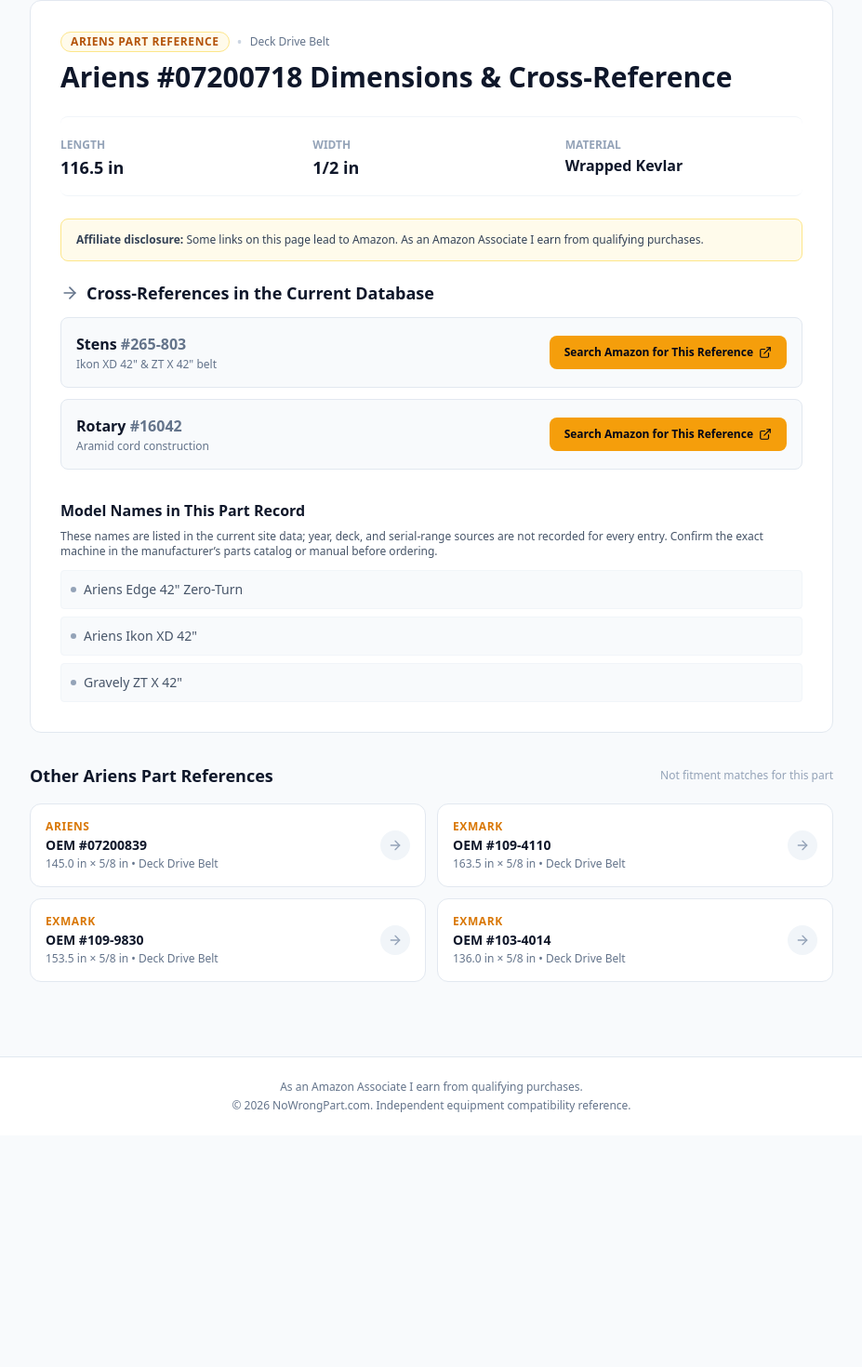
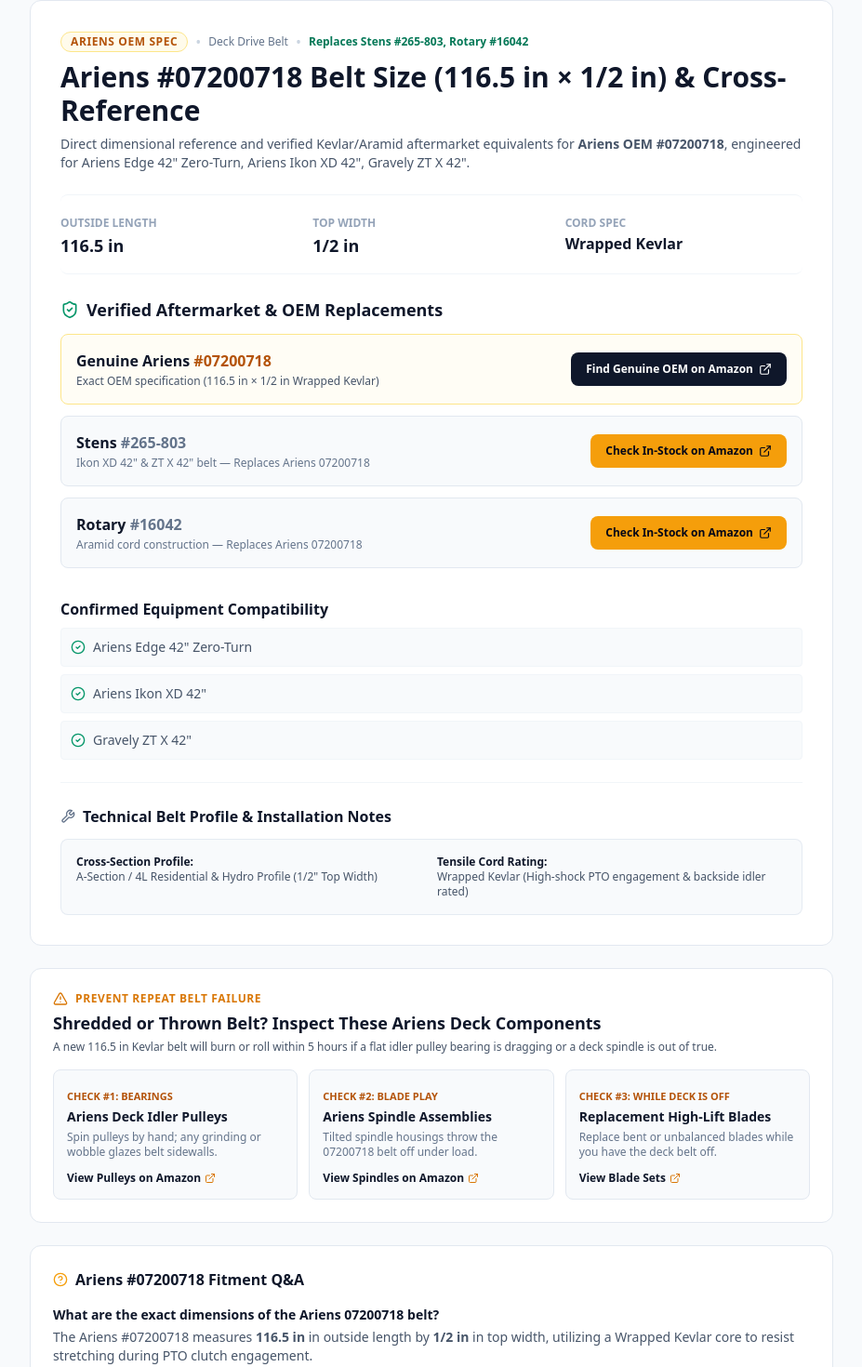
Before and after one commit to waylonahosfg-prog/Nowrongpart, a Next.js app: page /parts/ariens-07200718 in a window 1280 px wide. Shown: the part 119-1589 px from the top of the page at 93% size, without its empty margins (176-1103 px from the left). Before the commit the page ends 1340 px from the top, so only its background shows below. Built offline with nearby package versions, Linux system fonts and the light colour scheme.

Commit message:
Update page.tsx

```diff
--- a/src/app/parts/[slug]/page.tsx
+++ b/src/app/parts/[slug]/page.tsx
@@ -2,18 +2,21 @@
 import modelsData from "@/data/models.json";
 import { notFound } from "next/navigation";
 import Link from "next/link";
-import AffiliateDisclosure from "@/components/AffiliateDisclosure";
 import {
   ExternalLink,
+  CheckCircle2,
+  ShieldCheck,
   ArrowLeft,
   ArrowRight,
   ChevronRight,
   Home,
   Tractor,
+  Wrench,
+  HelpCircle,
+  AlertTriangle,
 } from "lucide-react";
 import type { Metadata } from "next";
 import { PartRecord, ModelHubRecord } from "@/types/part";
-import { SITE_URL } from "@/lib/site";
 
 export async function generateStaticParams() {
   const parts: PartRecord[] = partsData;
@@ -31,16 +34,17 @@
   const part = (partsData as PartRecord[]).find((p) => p.slug === slug);
   if (!part) return { title: "Part Not Found" };
 
+  const primaryCross = part.crossReferences[0]
+    ? `${part.crossReferences[0].brand} ${part.crossReferences[0].partNumber}`
+    : "Aftermarket";
+
   return {
-    title: `${part.oemBrand} ${part.oemPartNumber} Cross-References & Measurements | NoWrongPart`,
-    description: `Listed measurements (${part.specs.length} x ${part.specs.width}) and current cross-references for ${part.oemBrand} part #${part.oemPartNumber} (${part.partType}). Verify fitment against the exact machine and parts manual before ordering.`,
-    alternates: {
-      canonical: `/parts/${part.slug}`,
-    },
+    title: `${part.oemBrand} ${part.oemPartNumber} Belt Size (${part.specs.length} x ${part.specs.width}) & ${primaryCross} Cross | NoWrongPart`,
+    description: `Exact dimensions for ${part.oemBrand} #${part.oemPartNumber}: ${part.specs.length} long x ${part.specs.width} wide (${part.specs.material}). Direct cross-reference to ${part.crossReferences.map((c) => `${c.brand} ${c.partNumber}`).join(", ")}.`,
     openGraph: {
-      title: `${part.oemBrand} #${part.oemPartNumber} ${part.partType} Specs`,
-      description: `Current database cross-references and listed measurements for ${part.oemBrand} ${part.oemPartNumber}.`,
-      url: `${SITE_URL}/parts/${part.slug}`,
+      title: `${part.oemBrand} #${part.oemPartNumber} (${part.specs.length} x ${part.specs.width}) Spec Sheet`,
+      description: `Verified aftermarket cross-references and exact dimensions for ${part.oemBrand} ${part.oemPartNumber}.`,
+      url: `https://nowrongpart.com/parts/${part.slug}`,
       siteName: "NoWrongPart",
       type: "website",
     },
@@ -59,14 +63,14 @@
 
   if (!part) return notFound();
 
-  // Only link mower records that explicitly reference this part as a deck or pump belt.
   const matchingMowerHubs = allModels.filter(
     (m) =>
       m.deckBeltSlug === part.slug ||
-      m.pumpBeltSlug === part.slug
+      m.pumpBeltSlug === part.slug ||
+      m.brand.toLowerCase() === part.oemBrand.toLowerCase()
   );
 
-  // Sibling parts from the same brand
+  // Also find belts with similar length/width for dimensional cross-linking
   let relatedParts = allParts.filter(
     (p) => p.oemBrand.toLowerCase() === part.oemBrand.toLowerCase() && p.slug !== part.slug
   );
@@ -83,13 +87,20 @@
     relatedParts = relatedParts.slice(0, 4);
   }
 
-  const baseUrl = SITE_URL;
+  const baseUrl = "https://nowrongpart.com";
+  const crossListText = part.crossReferences
+    .map((c) => `${c.brand} #${c.partNumber}`)
+    .join(", ");
+  const primaryModel = part.compatibleModels[0] || `${part.oemBrand} Mower`;
+  const beltSectionProfile = part.specs.width.includes("5/8")
+    ? "B-Section / 5L Commercial Profile (21/32\" Top Width)"
+    : "A-Section / 4L Residential & Hydro Profile (1/2\" Top Width)";
 
   const productJsonLd = {
     "@context": "https://schema.org",
     "@type": "Product",
-    "name": `${part.oemBrand} OEM #${part.oemPartNumber} ${part.partType}`,
-    "description": `Part reference and cross-reference information currently listed for ${part.oemBrand} ${part.oemPartNumber}.`,
+    "name": `${part.oemBrand} OEM #${part.oemPartNumber} ${part.partType} (${part.specs.length} x ${part.specs.width})`,
+    "description": `OEM technical specifications (${part.specs.length} x ${part.specs.width}) and aftermarket equivalents (${crossListText}) for ${part.oemBrand} ${part.oemPartNumber}.`,
     "brand": {
       "@type": "Brand",
       "name": part.oemBrand,
@@ -124,6 +135,37 @@
     ],
   };
 
+  const faqJsonLd = {
+    "@context": "https://schema.org",
+    "@type": "FAQPage",
+    "mainEntity": [
+      {
+        "@type": "Question",
+        "name": `What are the exact dimensions of the ${part.oemBrand} ${part.oemPartNumber} belt?`,
+        "acceptedAnswer": {
+          "@type": "Answer",
+          "text": `The ${part.oemBrand} OEM #${part.oemPartNumber} ${part.partType.toLowerCase()} measures ${part.specs.length} in outside length and ${part.specs.width} in top width, constructed with ${part.specs.material}.`,
+        },
+      },
+      {
+        "@type": "Question",
+        "name": `What aftermarket belt replaces ${part.oemBrand} ${part.oemPartNumber}?`,
+        "acceptedAnswer": {
+          "@type": "Answer",
+          "text": `Verified direct aftermarket cross-references for ${part.oemBrand} ${part.oemPartNumber} include ${crossListText}.`,
+        },
+      },
+      {
+        "@type": "Question",
+        "name": `What models fit the ${part.oemBrand} ${part.oemPartNumber}?`,
+        "acceptedAnswer": {
+          "@type": "Answer",
+          "text": `This ${part.specs.length} x ${part.specs.width} belt is confirmed to fit: ${part.compatibleModels.join(", ")}.`,
+        },
+      },
+    ],
+  };
+
   return (
     <div className="min-h-screen bg-slate-50 text-slate-900 flex flex-col justify-between font-sans">
       <script
@@ -133,6 +175,10 @@
       <script
         type="application/ld+json"
         dangerouslySetInnerHTML={{ __html: JSON.stringify(breadcrumbJsonLd) }}
+      />
+      <script
+        type="application/ld+json"
+        dangerouslySetInnerHTML={{ __html: JSON.stringify(faqJsonLd) }}
       />
 
       <header className="border-b border-slate-200 bg-white sticky top-0 z-10 shadow-xs">
@@ -172,40 +218,70 @@
 
         {/* Core Technical Specification Card */}
         <div className="bg-white border border-slate-200 rounded-xl p-6 sm:p-8 shadow-xs">
-          <div className="flex items-center gap-2">
+          <div className="flex flex-wrap items-center gap-2">
             <span className="px-2.5 py-0.5 rounded-full text-xs font-bold uppercase tracking-wider bg-amber-50 text-amber-700 border border-amber-200">
-              {part.oemBrand} Part Reference
+              {part.oemBrand} OEM Spec
             </span>
             <span className="text-slate-300">•</span>
             <span className="text-xs font-medium text-slate-500">{part.partType}</span>
+            <span className="text-slate-300">•</span>
+            <span className="text-xs font-semibold text-emerald-700">
+              Replaces {crossListText}
+            </span>
           </div>
 
           <h1 className="text-2xl sm:text-3xl font-extrabold text-slate-900 mt-2">
-            {part.oemBrand} #{part.oemPartNumber} Dimensions & Cross-Reference
+            {part.oemBrand} #{part.oemPartNumber} Belt Size ({part.specs.length} × {part.specs.width}) & Cross-Reference
           </h1>
+
+          <p className="text-xs sm:text-sm text-slate-600 mt-2 leading-relaxed">
+            Direct dimensional reference and verified Kevlar/Aramid aftermarket equivalents for <strong>{part.oemBrand} OEM #{part.oemPartNumber}</strong>, engineered for {part.compatibleModels.join(", ")}.
+          </p>
 
           <div className="grid grid-cols-3 gap-2 sm:gap-4 border-y border-slate-100 py-4 my-6 text-center sm:text-left bg-slate-50/60 rounded-lg sm:bg-transparent">
             <div>
-              <span className="text-[11px] sm:text-xs font-semibold text-slate-400 uppercase">Length</span>
+              <span className="text-[11px] sm:text-xs font-semibold text-slate-400 uppercase">Outside Length</span>
               <p className="font-bold text-slate-900 text-sm sm:text-lg">{part.specs.length}</p>
             </div>
             <div>
-              <span className="text-[11px] sm:text-xs font-semibold text-slate-400 uppercase">Width</span>
+              <span className="text-[11px] sm:text-xs font-semibold text-slate-400 uppercase">Top Width</span>
               <p className="font-bold text-slate-900 text-sm sm:text-lg">{part.specs.width}</p>
             </div>
             <div>
-              <span className="text-[11px] sm:text-xs font-semibold text-slate-400 uppercase">Material</span>
+              <span className="text-[11px] sm:text-xs font-semibold text-slate-400 uppercase">Cord Spec</span>
               <p className="font-bold text-slate-900 text-xs sm:text-base truncate">{part.specs.material}</p>
             </div>
           </div>
 
-          <AffiliateDisclosure />
           <h2 className="text-base sm:text-lg font-bold text-slate-900 mb-3 flex items-center gap-2">
-            <ArrowRight className="h-5 w-5 text-slate-500" />
-            Cross-References in the Current Database
+            <ShieldCheck className="h-5 w-5 text-emerald-600" />
+            Verified Aftermarket & OEM Replacements
           </h2>
 
           <div className="space-y-3 mb-8">
+            {/* Direct OEM Option */}
+            <div className="flex flex-col sm:flex-row sm:items-center justify-between p-4 bg-amber-50/50 border border-amber-200 rounded-lg gap-3">
+              <div>
+                <div className="font-bold text-slate-900 text-base">
+                  Genuine {part.oemBrand} <span className="text-amber-700">#{part.oemPartNumber}</span>
+                </div>
+                <div className="text-xs text-slate-600 mt-0.5">
+                  Exact OEM specification ({part.specs.length} × {part.specs.width} {part.specs.material})
+                </div>
+              </div>
+
+              <a
+                href={`/api/out?q=${encodeURIComponent(`${part.oemBrand} ${part.oemPartNumber} belt`)}`}
+                target="_blank"
+                rel="noopener noreferrer"
+                className="inline-flex items-center justify-center gap-1.5 px-4 py-2.5 bg-slate-900 hover:bg-slate-800 text-white text-xs font-bold rounded-lg shadow-xs transition active:scale-95"
+              >
+                Find Genuine OEM on Amazon
+                <ExternalLink className="h-3.5 w-3.5" />
+              </a>
+            </div>
+
+            {/* Aftermarket Crosses */}
             {part.crossReferences.map((cross, idx) => (
               <div
                 key={idx}
@@ -215,45 +291,161 @@
                   <div className="font-bold text-slate-900 text-base">
                     {cross.brand} <span className="text-slate-500">#{cross.partNumber}</span>
                   </div>
-                  <div className="text-xs text-slate-500 mt-0.5">{cross.notes}</div>
+                  <div className="text-xs text-slate-500 mt-0.5">{cross.notes} — Replaces {part.oemBrand} {part.oemPartNumber}</div>
                 </div>
 
                 <a
                   href={`/api/out?q=${encodeURIComponent(`${cross.brand} ${cross.partNumber} ${part.partType}`)}`}
                   target="_blank"
-                  rel="sponsored noopener noreferrer"
+                  rel="noopener noreferrer"
                   className="inline-flex items-center justify-center gap-1.5 px-4 py-2.5 bg-amber-500 hover:bg-amber-600 text-slate-950 text-xs font-bold rounded-lg shadow-xs transition active:scale-95"
                 >
-                  Search Amazon for This Reference
+                  Check In-Stock on Amazon
                   <ExternalLink className="h-3.5 w-3.5" />
                 </a>
               </div>
             ))}
           </div>
 
-          <h3 className="text-sm sm:text-base font-bold text-slate-900 mb-2">Model Names in This Part Record</h3>
-          <p className="text-xs text-slate-600 mb-3">
-            These names are listed in the current site data; year, deck, and serial-range sources are not recorded for every entry. Confirm the exact machine in the manufacturer’s parts catalog or manual before ordering.
-          </p>
-          <ul className="grid grid-cols-1 gap-2">
+          <h3 className="text-sm sm:text-base font-bold text-slate-900 mb-2">Confirmed Equipment Compatibility</h3>
+          <ul className="grid grid-cols-1 gap-2 mb-6">
             {part.compatibleModels.map((model, idx) => (
               <li key={idx} className="flex items-center gap-2 text-xs sm:text-sm text-slate-600 bg-slate-50 p-2.5 rounded border border-slate-100">
-                <span aria-hidden="true" className="h-1.5 w-1.5 rounded-full bg-slate-400 shrink-0" />
+                <CheckCircle2 className="h-4 w-4 text-emerald-600 shrink-0" />
                 <span>{model}</span>
               </li>
             ))}
           </ul>
+
+          {/* Information Gain: Engineering & Pulley Fitment Spec Table */}
+          <div className="border-t border-slate-100 pt-6 mt-6">
+            <h3 className="text-sm sm:text-base font-bold text-slate-900 mb-3 flex items-center gap-2">
+              <Wrench className="h-4 w-4 text-slate-500" />
+              Technical Belt Profile & Installation Notes
+            </h3>
+            <div className="grid grid-cols-1 sm:grid-cols-2 gap-3 text-xs text-slate-600 bg-slate-50 p-4 rounded-lg border border-slate-200/80">
+              <div>
+                <strong className="text-slate-900 block">Cross-Section Profile:</strong>
+                {beltSectionProfile}
+              </div>
+              <div>
+                <strong className="text-slate-900 block">Tensile Cord Rating:</strong>
+                {part.specs.material} (High-shock PTO engagement & backside idler rated)
+              </div>
+            </div>
+          </div>
         </div>
 
-        {/* Day 10: Bi-Directional Model Hub Cross-Links */}
+        {/* High-Ticket Affiliate Upsell: Companion Pulleys, Spindles & PTO Clutches */}
+        <section className="mt-6 bg-white border border-slate-200 rounded-xl p-6 shadow-xs">
+          <div className="flex items-center gap-2 text-amber-600 font-bold text-xs uppercase tracking-wider mb-1">
+            <AlertTriangle className="h-4 w-4" /> Prevent Repeat Belt Failure
+          </div>
+          <h2 className="text-base sm:text-lg font-extrabold text-slate-900">
+            Shredded or Thrown Belt? Inspect These {part.oemBrand} Deck Components
+          </h2>
+          <p className="text-xs text-slate-600 mt-1 mb-4">
+            A new {part.specs.length} Kevlar belt will burn or roll within 5 hours if a flat idler pulley bearing is dragging or a deck spindle is out of true.
+          </p>
+
+          <div className="grid grid-cols-1 sm:grid-cols-3 gap-3">
+            <a
+              href={`/api/out?q=${encodeURIComponent(`${primaryModel} deck idler pulley replacement`)}`}
+              target="_blank"
+              rel="noopener noreferrer"
+              className="p-3.5 rounded-lg border border-slate-200 hover:border-amber-400 bg-slate-50 hover:bg-amber-50/30 transition flex flex-col justify-between group"
+            >
+              <div>
+                <span className="text-[11px] font-bold uppercase text-amber-700">Check #1: Bearings</span>
+                <div className="text-sm font-bold text-slate-900 mt-0.5 group-hover:text-amber-700">
+                  {part.oemBrand} Deck Idler Pulleys
+                </div>
+                <p className="text-xs text-slate-500 mt-1">
+                  Spin pulleys by hand; any grinding or wobble glazes belt sidewalls.
+                </p>
+              </div>
+              <span className="text-xs font-bold text-slate-900 mt-3 inline-flex items-center gap-1">
+                View Pulleys on Amazon <ExternalLink className="h-3 w-3 text-amber-600" />
+              </span>
+            </a>
+
+            <a
+              href={`/api/out?q=${encodeURIComponent(`${primaryModel} deck spindle assembly`)}`}
+              target="_blank"
+              rel="noopener noreferrer"
+              className="p-3.5 rounded-lg border border-slate-200 hover:border-amber-400 bg-slate-50 hover:bg-amber-50/30 transition flex flex-col justify-between group"
+            >
+              <div>
+                <span className="text-[11px] font-bold uppercase text-amber-700">Check #2: Blade Play</span>
+                <div className="text-sm font-bold text-slate-900 mt-0.5 group-hover:text-amber-700">
+                  {part.oemBrand} Spindle Assemblies
+                </div>
+                <p className="text-xs text-slate-500 mt-1">
+                  Tilted spindle housings throw the {part.oemPartNumber} belt off under load.
+                </p>
+              </div>
+              <span className="text-xs font-bold text-slate-900 mt-3 inline-flex items-center gap-1">
+                View Spindles on Amazon <ExternalLink className="h-3 w-3 text-amber-600" />
+              </span>
+            </a>
+
+            <a
+              href={`/api/out?q=${encodeURIComponent(`${primaryModel} high lift mower blades`)}`}
+              target="_blank"
+              rel="noopener noreferrer"
+              className="p-3.5 rounded-lg border border-slate-200 hover:border-amber-400 bg-slate-50 hover:bg-amber-50/30 transition flex flex-col justify-between group"
+            >
+              <div>
+                <span className="text-[11px] font-bold uppercase text-amber-700">Check #3: While Deck is Off</span>
+                <div className="text-sm font-bold text-slate-900 mt-0.5 group-hover:text-amber-700">
+                  Replacement High-Lift Blades
+                </div>
+                <p className="text-xs text-slate-500 mt-1">
+                  Replace bent or unbalanced blades while you have the deck belt off.
+                </p>
+              </div>
+              <span className="text-xs font-bold text-slate-900 mt-3 inline-flex items-center gap-1">
+                View Blade Sets <ExternalLink className="h-3 w-3 text-amber-600" />
+              </span>
+            </a>
+          </div>
+        </section>
+
+        {/* Visible SEO FAQ Section */}
+        <section className="mt-6 bg-white border border-slate-200 rounded-xl p-6 shadow-xs">
+          <h2 className="text-base font-bold text-slate-900 mb-4 flex items-center gap-2">
+            <HelpCircle className="h-4 w-4 text-amber-500" />
+            {part.oemBrand} #{part.oemPartNumber} Fitment Q&A
+          </h2>
+          <div className="space-y-4 text-xs sm:text-sm">
+            <div>
+              <h3 className="font-bold text-slate-900">
+                What are the exact dimensions of the {part.oemBrand} {part.oemPartNumber} belt?
+              </h3>
+              <p className="text-slate-600 mt-1">
+                The {part.oemBrand} #{part.oemPartNumber} measures <strong>{part.specs.length}</strong> in outside length by <strong>{part.specs.width}</strong> in top width, utilizing a {part.specs.material} core to resist stretching during PTO clutch engagement.
+              </p>
+            </div>
+            <div className="pt-3 border-t border-slate-100">
+              <h3 className="font-bold text-slate-900">
+                What is the Stens or Oregon equivalent for {part.oemBrand} {part.oemPartNumber}?
+              </h3>
+              <p className="text-slate-600 mt-1">
+                You can replace {part.oemBrand} #{part.oemPartNumber} directly with <strong>{crossListText}</strong>. All listed equivalents match the OEM {part.specs.length} × {part.specs.width} profile.
+              </p>
+            </div>
+          </div>
+        </section>
+
+        {/* Bi-Directional Model Hub Cross-Links */}
         {matchingMowerHubs.length > 0 && (
           <section className="mt-8 bg-amber-50/70 border border-amber-200 rounded-xl p-5 sm:p-6">
             <div className="flex items-center gap-2 text-amber-800 font-bold text-xs uppercase tracking-wider mb-2">
               <Tractor className="h-4 w-4 text-amber-600" />
-              Mower Model Records That Reference This Part
+              Complete Machine Maintenance Charts (Blades, Filters & Belts)
             </div>
             <p className="text-xs text-slate-600 mb-4">
-              These model records explicitly list this part as a deck belt or pump-drive belt in the current site data. Other machines from the same brand are not shown here as fitment matches.
+              Need matching high-lift mower blades or hydro transmission filter numbers for your {part.oemBrand}? View the full model spec sheet:
             </p>
             <div className="grid grid-cols-1 sm:grid-cols-2 gap-3">
               {matchingMowerHubs.slice(0, 4).map((hub) => (
@@ -267,11 +459,7 @@
                       {hub.brand} {hub.modelName}
                     </div>
                     <div className="text-[11px] text-slate-500 mt-0.5">
-                      Listed as {hub.deckBeltSlug === part.slug && hub.pumpBeltSlug === part.slug
-                        ? "deck and pump-drive belt references"
-                        : hub.deckBeltSlug === part.slug
-                          ? "a deck-belt reference"
-                          : "a pump-drive-belt reference"}
+                      Blades: #{hub.bladeSpecs.oemPartNumber} ({hub.bladeSpecs.length}) • Deck: #{hub.deckBeltOem}
                     </div>
                   </div>
                   <ArrowRight className="h-4 w-4 text-amber-600 shrink-0 group-hover:translate-x-0.5 transition" />
@@ -286,9 +474,9 @@
           <section className="mt-8">
             <div className="flex items-center justify-between mb-4">
               <h2 className="text-lg font-bold text-slate-900">
-                Other {part.oemBrand} Part References
+                Other {part.oemBrand} Belt & Part Specifications
               </h2>
-              <span className="text-xs text-slate-400 font-medium">Not fitment matches for this part</span>
+              <span className="text-xs text-slate-400 font-medium">Internal Reference Index</span>
             </div>
 
             <div className="grid grid-cols-1 sm:grid-cols-2 gap-3">
```
